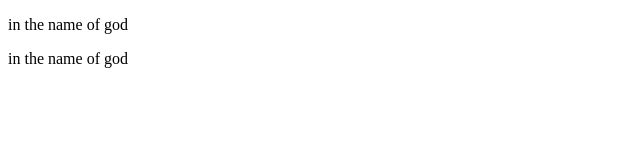
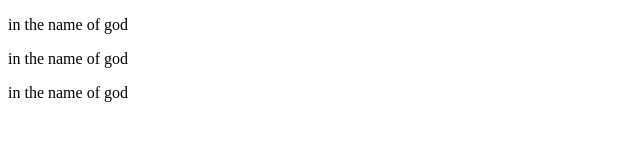
Before and after one commit to MahsaKaramooz/test-first-1, a plain HTML site: page index.html in a window 1280 px wide. Shown: the whole page, without its empty margins (0-640 px from the left). Drawn offline with Linux system fonts and the light colour scheme.

Commit message:
Update1 index.html

```diff
--- a/index.html
+++ b/index.html
@@ -8,6 +8,6 @@
 <body>
     <p>in the name of god</p>
         <p>in the name of god</p>
-
+<p>in the name of god</p>
 </body>
 </html>
```
